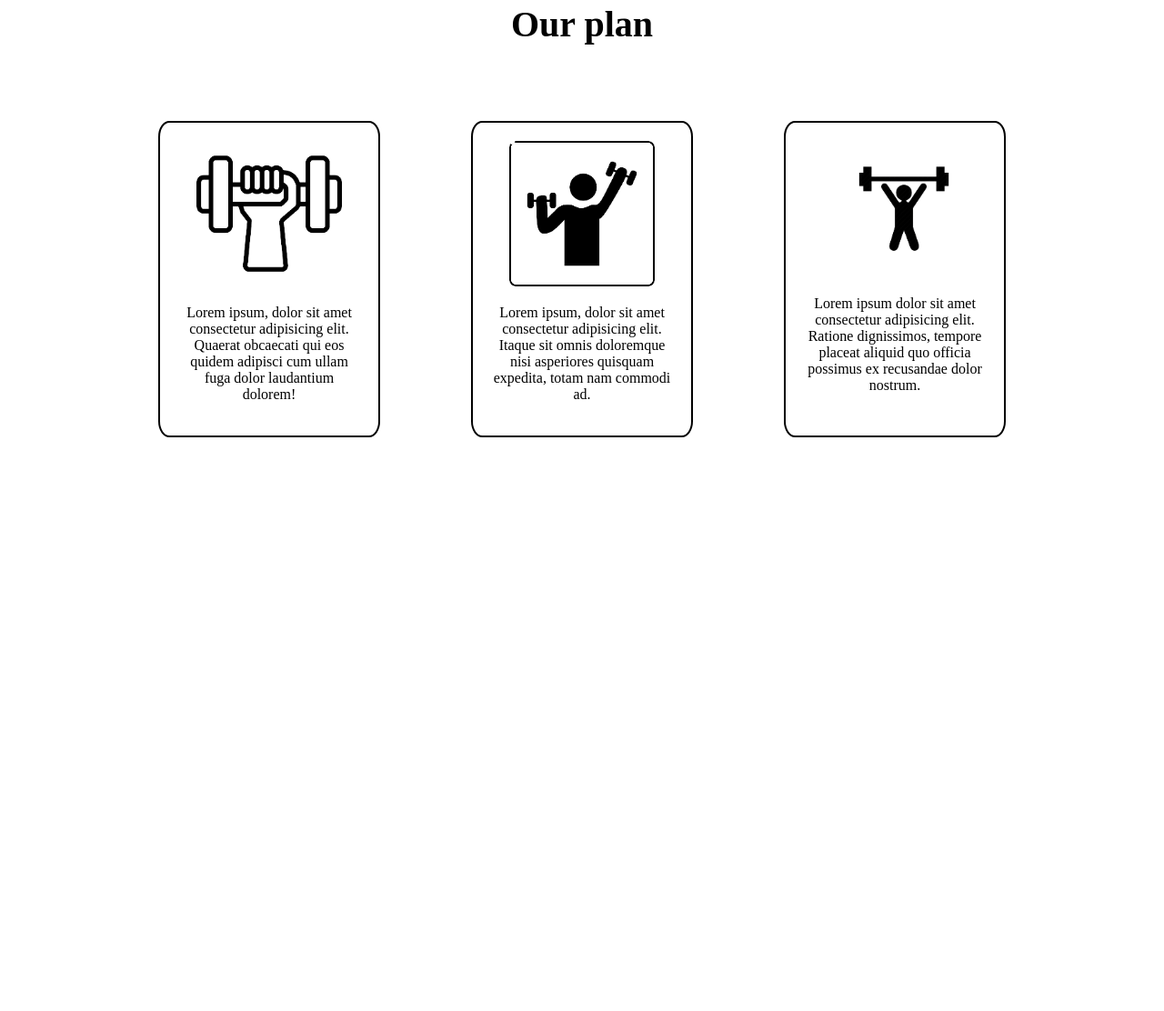
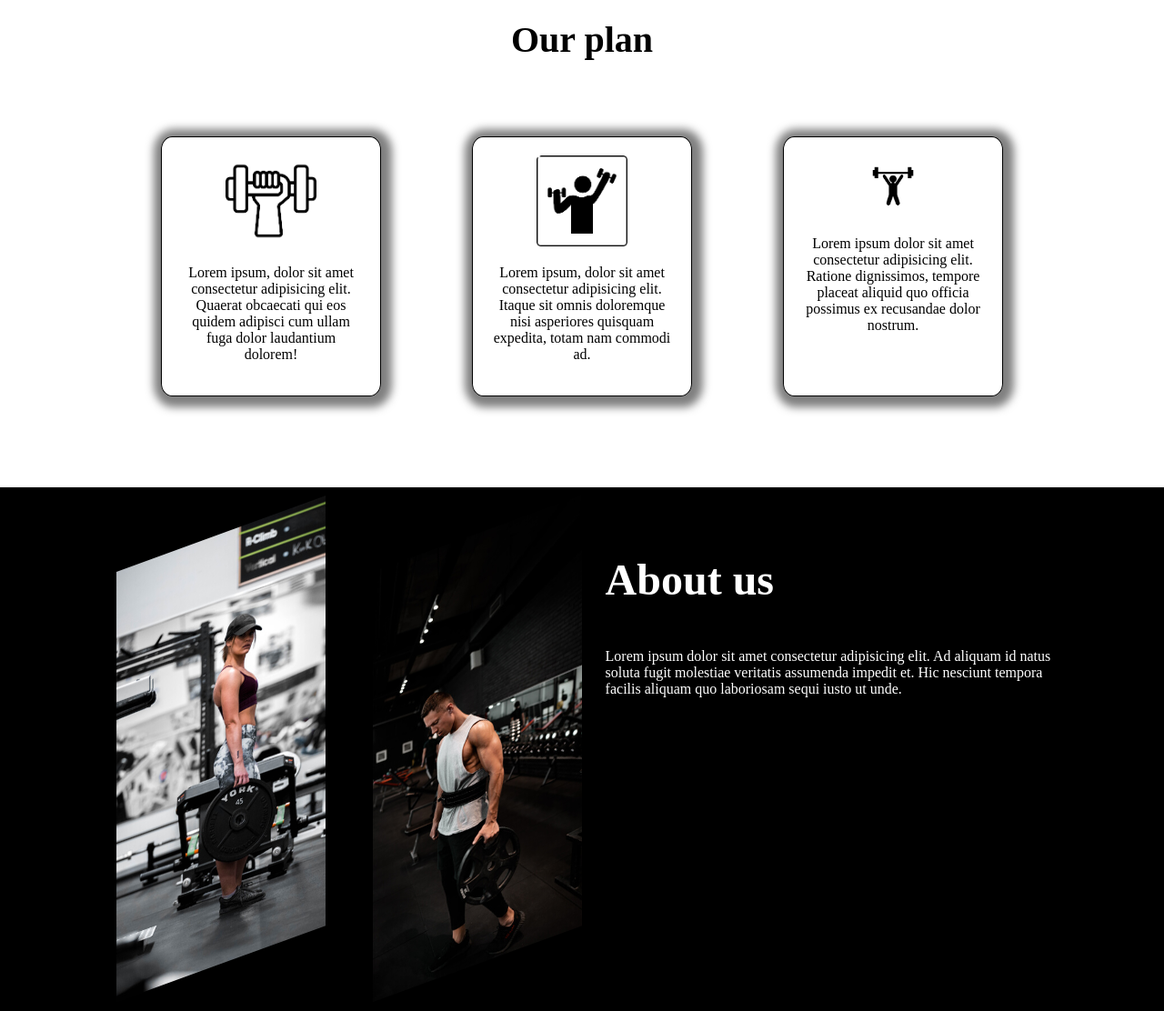
Before and after one commit to Soliman-soad/Gym-practice-project, a plain HTML site: page index.html in a window 1280 px wide. Shown: the part 920-2032 px from the top of the page at 91% size. Before the commit the page ends 1451 px from the top, so only its background shows below. Drawn offline with Linux system fonts and the light colour scheme.

Commit message:
animetion added

```diff
--- a/css/style.css
+++ b/css/style.css
@@ -59,6 +59,17 @@ nav {
 
 .top-banner img {
     width: 100%;
+    animation: bodyimg 1.2s linear 0.3s 1 normal;
+}
+
+@keyframes bodyimg {
+    from {
+        transform: translate(300px);
+    }
+
+    to {
+        transform: translate(0);
+    }
 }
 
 .top-banner h1 {
@@ -67,6 +78,7 @@ nav {
 
 .plans {
     text-align: center;
+    margin: 50px;
 }
 
 .plans h1 {
@@ -74,6 +86,7 @@ nav {
 }
 
 .plan-cards {
+
     display: flex;
     justify-content: center;
 }
@@ -82,20 +95,47 @@ nav {
     width: 200px;
     margin: 50px;
     padding: 20px;
-    border: 2px solid black;
+    border: 1px solid black;
     border-radius: 5%;
+    box-shadow: 2px 2px 10px 10px rgba(0, 0, 0, 0.5);
     cursor: pointer;
-    transition: 1s;
+    transition: 0.5s;
 }
 
 .plan-cards div img {
-    width: 80%;
+    width: 50%;
 }
 
 .plan-cards div:hover {
     background-color: tomato;
     color: white;
     border-color: white;
-    margin-top: 20px;
-    transition: 1s;
+    margin-top: -20px;
+    transition: 0.5s;
 }
+
+.about {
+    display: flex;
+    justify-content: center;
+    background-color: black;
+    color: white;
+}
+
+.about h1 {
+    font-size: 3rem;
+}
+
+.about section {
+    width: 40%;
+    margin: 2%;
+}
+
+.about-img {
+    display: flex;
+}
+
+.about-img img {
+    transform: skewY(-20deg);
+    margin: 5%;
+    width: 45%;
+}
--- a/index.html
+++ b/index.html
@@ -57,7 +57,7 @@
           </p>
         </div>
         <div>
-          <img style="width: 220px" src="./images/package/icon3.png" alt="" />
+          <img style="width: 50%" src="./images/package/icon3.png" alt="" />
           <p>
             Lorem ipsum dolor sit amet consectetur adipisicing elit. Ratione
             dignissimos, tempore placeat aliquid quo officia possimus ex
@@ -66,5 +66,19 @@
         </div>
       </div>
     </section>
+    <article class="about">
+      <section class="about-img">
+        <img src="./images/about1.jpg" alt="" />
+        <img src="./images/about2.jpg" alt="" />
+      </section>
+      <section class="about-text">
+        <h1>About us</h1>
+        <p>
+          Lorem ipsum dolor sit amet consectetur adipisicing elit. Ad aliquam id
+          natus soluta fugit molestiae veritatis assumenda impedit et. Hic
+          nesciunt tempora facilis aliquam quo laboriosam sequi iusto ut unde.
+        </p>
+      </section>
+    </article>
   </body>
 </html>
```
